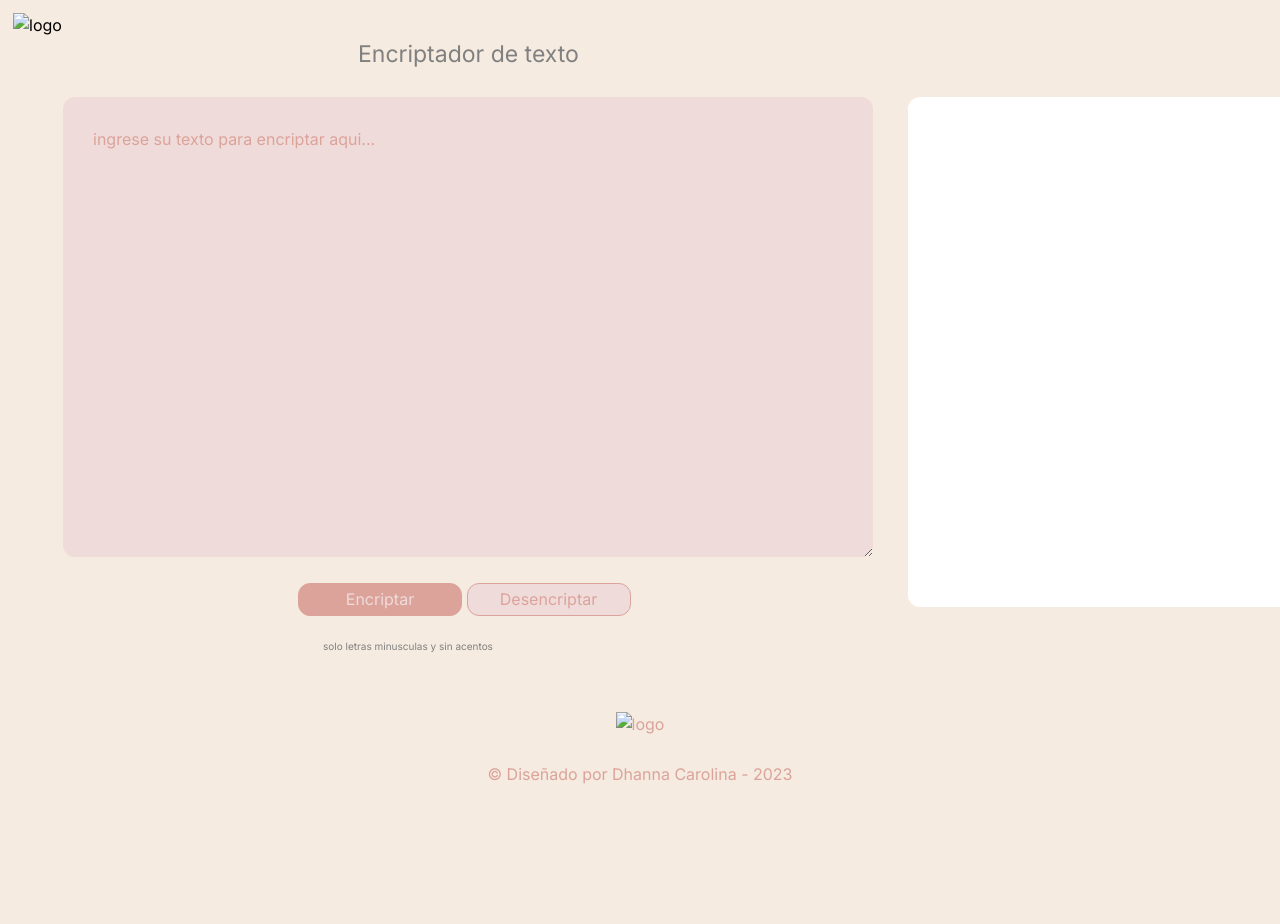
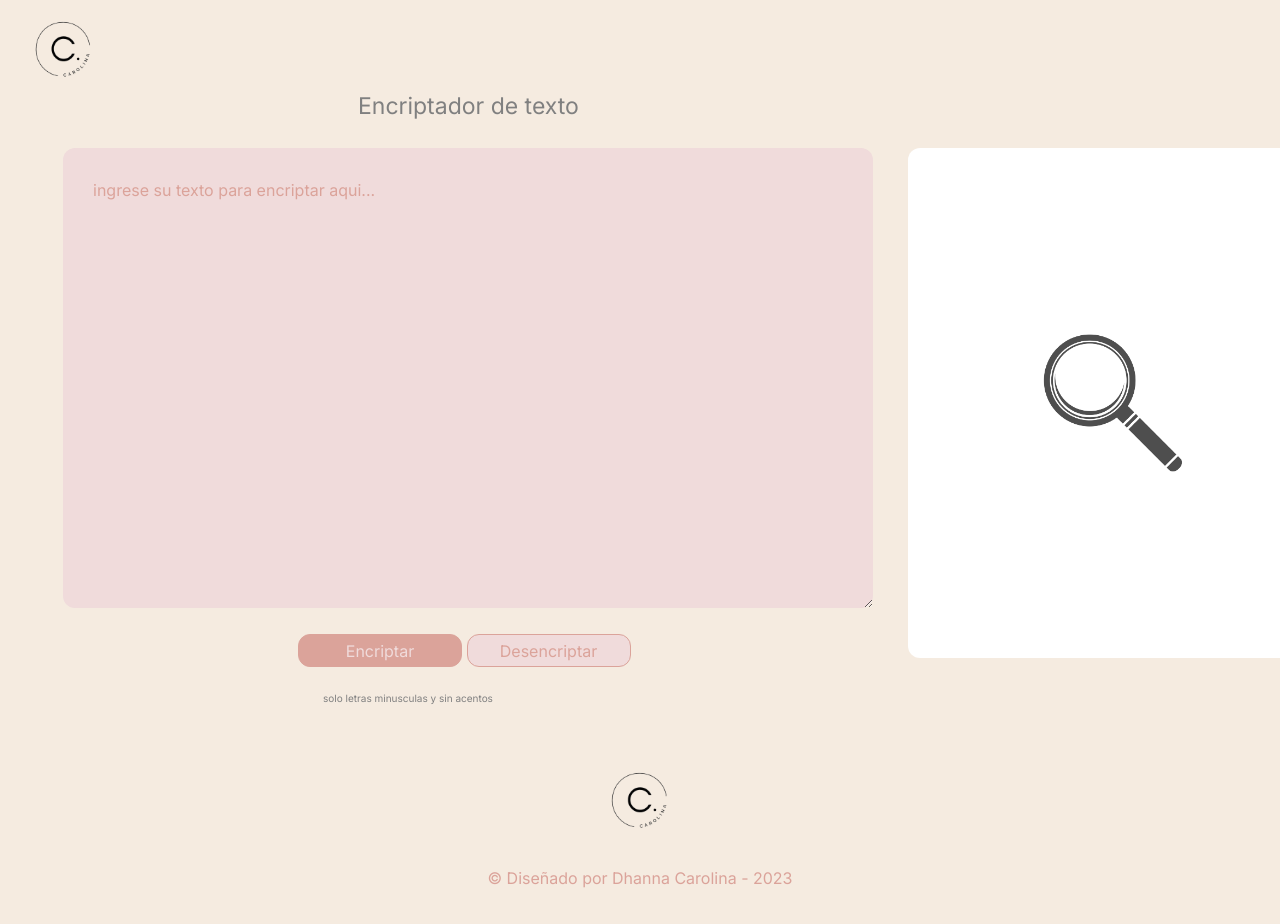
Before and after one commit to Cariitoo/Encriptador, a plain HTML site: page index.html in a window 1280 px wide. Shown: the top 924 px of the page. Before the commit the page ends 824 px from the top, so only its background shows below. Drawn offline with Linux system fonts and the light colour scheme.

```diff
--- a/index.html
+++ b/index.html
@@ -13,7 +13,7 @@
 </head>
 
 <header>
-    <img src="\imagenes\logos.png" alt="logo" class="logo"/>
+    <img src="logos.png" alt="logo" class="logo"/>
     <h1 class="titulo"> Encriptador de texto </h1>
 </header>
 
@@ -42,7 +42,7 @@
     <script src="/script.js"></script>
 </body>
 <footer>
-    <img class="pie" src="\imagenes\logos.png" alt="logo" class="logo"/>
+    <img class="pie" src="logos.png" alt="logo" class="logo"/>
     <p class="copyright">&copy Diseñado por Dhanna Carolina - 2023</p>
 </footer>
 </html>
--- a/style.css
+++ b/style.css
@@ -53,7 +53,7 @@ main{
     padding: 30px ;
     width: 350px;;
     height: 450px;
-    background-image: url("imagenes/lupa.png");
+    background-image: url("lupa.png");
     background-position: center;
     background-repeat: no-repeat;
     background-size: 40%;
```
Also changed, not shown: logo.jpg (deleted), logo.png (deleted).
